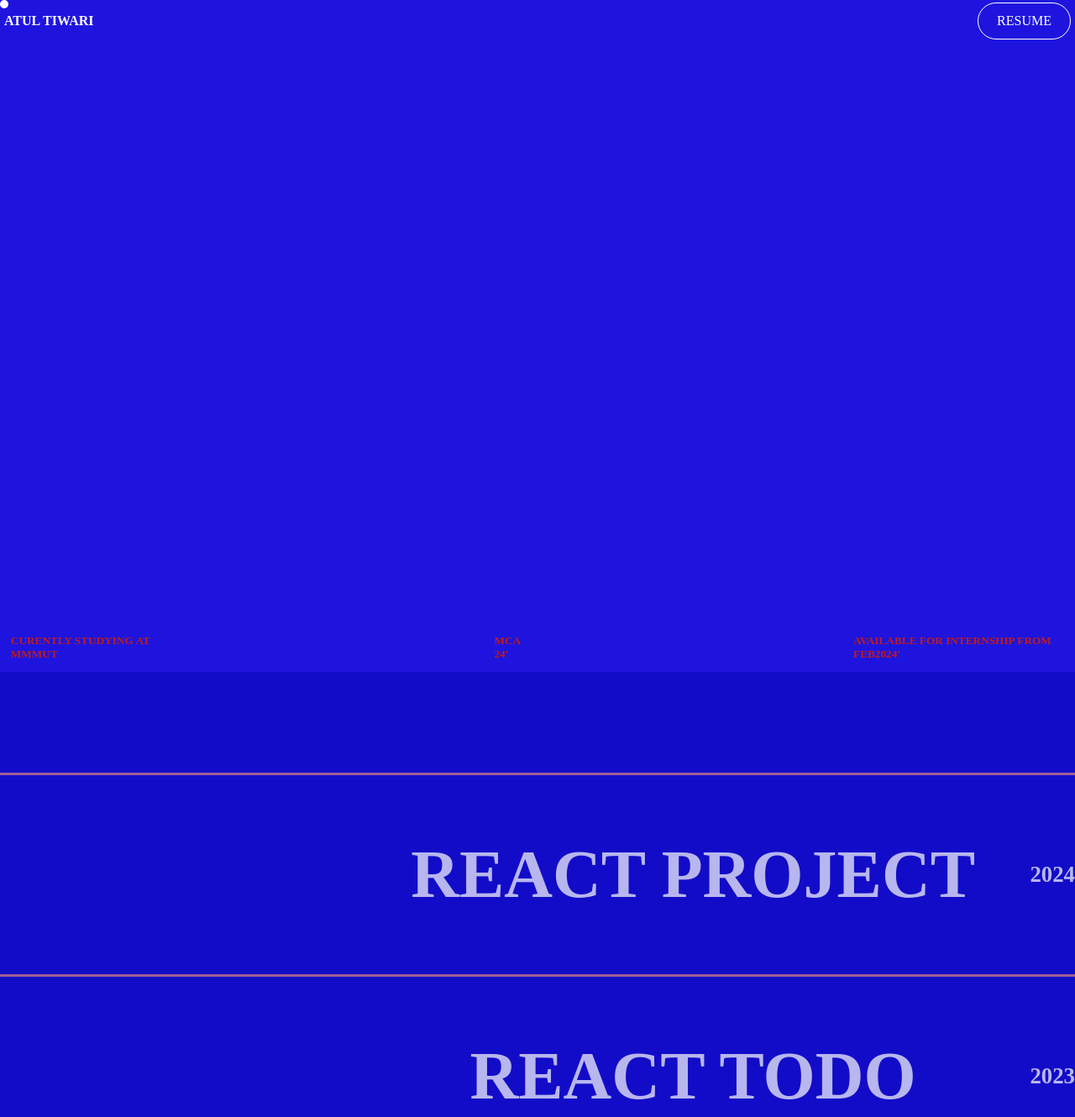
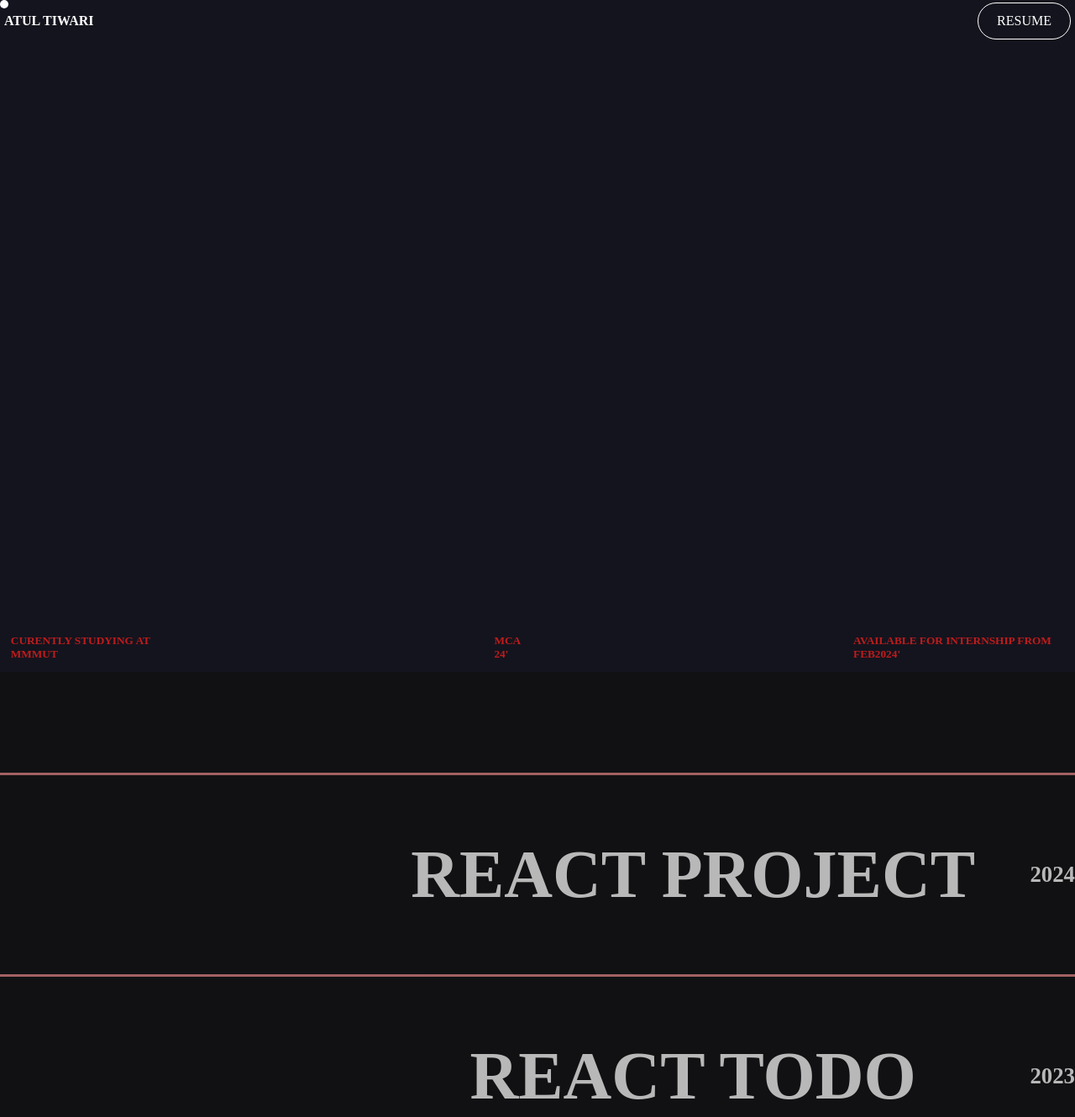
Before and after one commit to Iatultiwarii/cynthia-project, a plain HTML site: page index.html in a window 1280 px wide. Shown: the top 1330 px of the page at 84% size. Drawn offline with nearby package versions, Linux system fonts and the light colour scheme; a script that the page names is missing.

Commit message:
basic css changes

```diff
--- a/style.css
+++ b/style.css
@@ -6,7 +6,7 @@
  }
  html,body{
     width:100vw;
-    background-color: rgb(39, 13, 235);
+    background-color: rgb(11, 11, 12);
 }
 
 #mini{
@@ -35,7 +35,7 @@ height: 2vh;
 height:50px;
 }
 #hero{
-    background-color: rgb(30, 20, 222);
+    background-color: rgb(20, 20, 30);
     color:white;
     height: 100vh;
     width:100%;
@@ -68,7 +68,7 @@ color: rgb(191, 28, 28);
 }
 #page2{
     width:100%;
-    background-color: rgba(15, 12, 193, 0.836);
+    background-color: rgba(18, 18, 21, 0.836);
     height: 100vh;
     padding-top: 15vh;
     padding-bottom: 5vh;
@@ -133,7 +133,7 @@ color: rgb(191, 28, 28);
     color:white;
 }
 #subscribe{
-    background-color: rgb(34, 4, 141);
+    background-color: rgb(14, 13, 16);
     color: #fff;
     padding: 20px 20px;
     margin-bottom: 50px;
```
